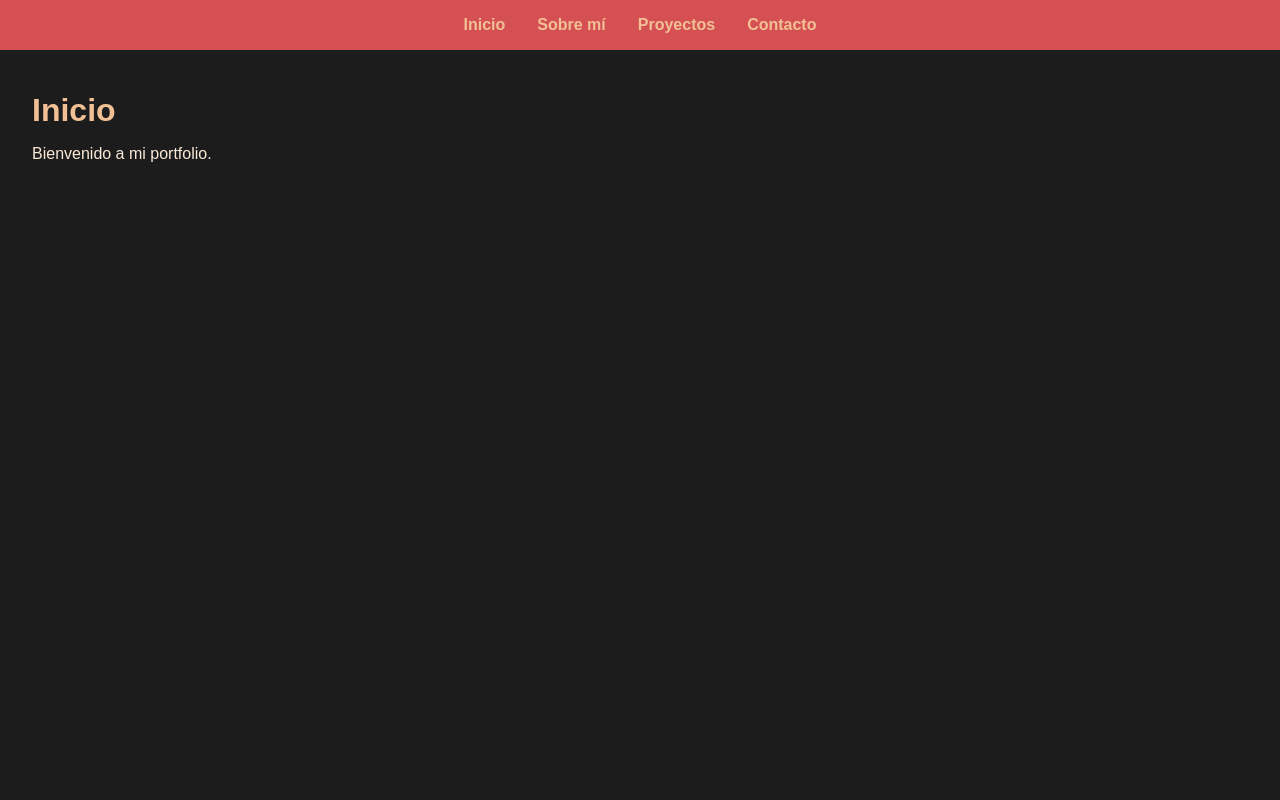
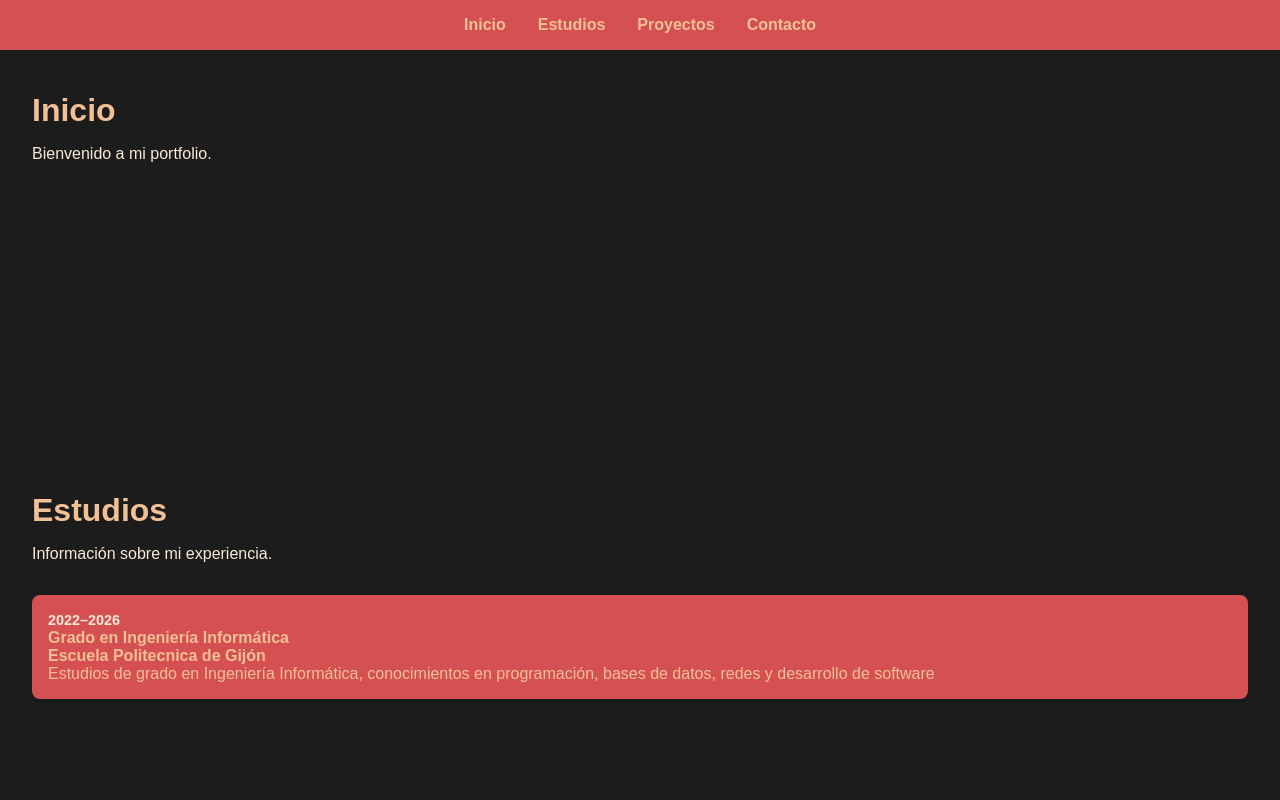
Before and after one commit to Yago-Rueda-24/Portfolio, a React (Vite) app: page / in a window 1280 px wide. Shown: the top 800 px of the page. Built offline with nearby package versions, Linux system fonts and the light colour scheme.

Commit message:
sección de estudios

```diff
--- a/src/components/Navbar.jsx
+++ b/src/components/Navbar.jsx
@@ -3,7 +3,7 @@ function Navbar() {
   return (
     <nav className="navbar">
       <a href="#home">Inicio</a>
-      <a href="#about">Sobre mí</a>
+      <a href="#estudios">Estudios</a>
       <a href="#projects">Proyectos</a>
       <a href="#contact">Contacto</a>
     </nav>
--- /dev/null
+++ b/src/components/TimelineItem.jsx
@@ -0,0 +1,15 @@
+// components/TimelineItem.jsx
+function TimelineItem({ year, title, institution, description }) {
+  return (
+    <div className="timeline-item">
+      <div className="timeline-content">
+        <span className="timeline-year">{year}</span>
+        <h4>{title}</h4>
+        <p><strong>{institution}</strong></p>
+        <p>{description}</p>
+      </div>
+    </div>
+  );
+}
+
+export default TimelineItem;
--- a/src/index.css
+++ b/src/index.css
@@ -21,7 +21,8 @@ body {
 }
 
 .section {
-  height: 100vh;
+
+  min-height: 50vh;
   padding: 2rem;
   scroll-margin-top: 30px;
 }
@@ -60,6 +61,31 @@ body {
 .navbar a:hover {
   color: var(--color-3);
 }
+
+
+
+.timeline-item {
+  margin-top: 2rem;
+  position: relative;
+  margin-bottom: 2rem;
+}
+
+
+.timeline-content {
+  background: var(--color-1);
+  padding: 1rem;
+  border-radius: 8px;
+  box-shadow: 0 2px 6px rgba(0, 0, 0, 0.1);
+  color: var(--color-2);
+}
+
+.timeline-year {
+  font-size: 0.9rem;
+  font-weight: bold;
+  color: var(--color-3);
+}
+
+
 
 .projects-grid {
   margin-top: 40px;
--- a/src/pages/Home.jsx
+++ b/src/pages/Home.jsx
@@ -1,6 +1,7 @@
 // src/pages/Home.jsx
 import Navbar from "../components/Navbar";
 import Project from "../components/Project";
+import TimelineItem from '../components/TimelineItem';
 export default function Home() {
     return (
         <>
@@ -10,9 +11,17 @@ export default function Home() {
                 <p>Bienvenido a mi portfolio.</p>
             </section>
 
-            <section id="about" className="section">
-                <h1>Sobre mí</h1>
+            <section id="estudios" className="section">
+                <h1>Estudios</h1>
                 <p>Información sobre mi experiencia.</p>
+
+                <TimelineItem
+                    year="2022–2026"
+                    title="Grado en Ingeniería Informática"
+                    institution="Escuela Politecnica de Gijón"
+                    description="Estudios de grado en Ingeniería Informática, conocimientos en programación, bases de datos, redes y desarrollo de software"
+                />
+
             </section>
 
             <section id="projects" className="section">
```
Also changed, not shown: src/components/Timeline.jsx (added).
